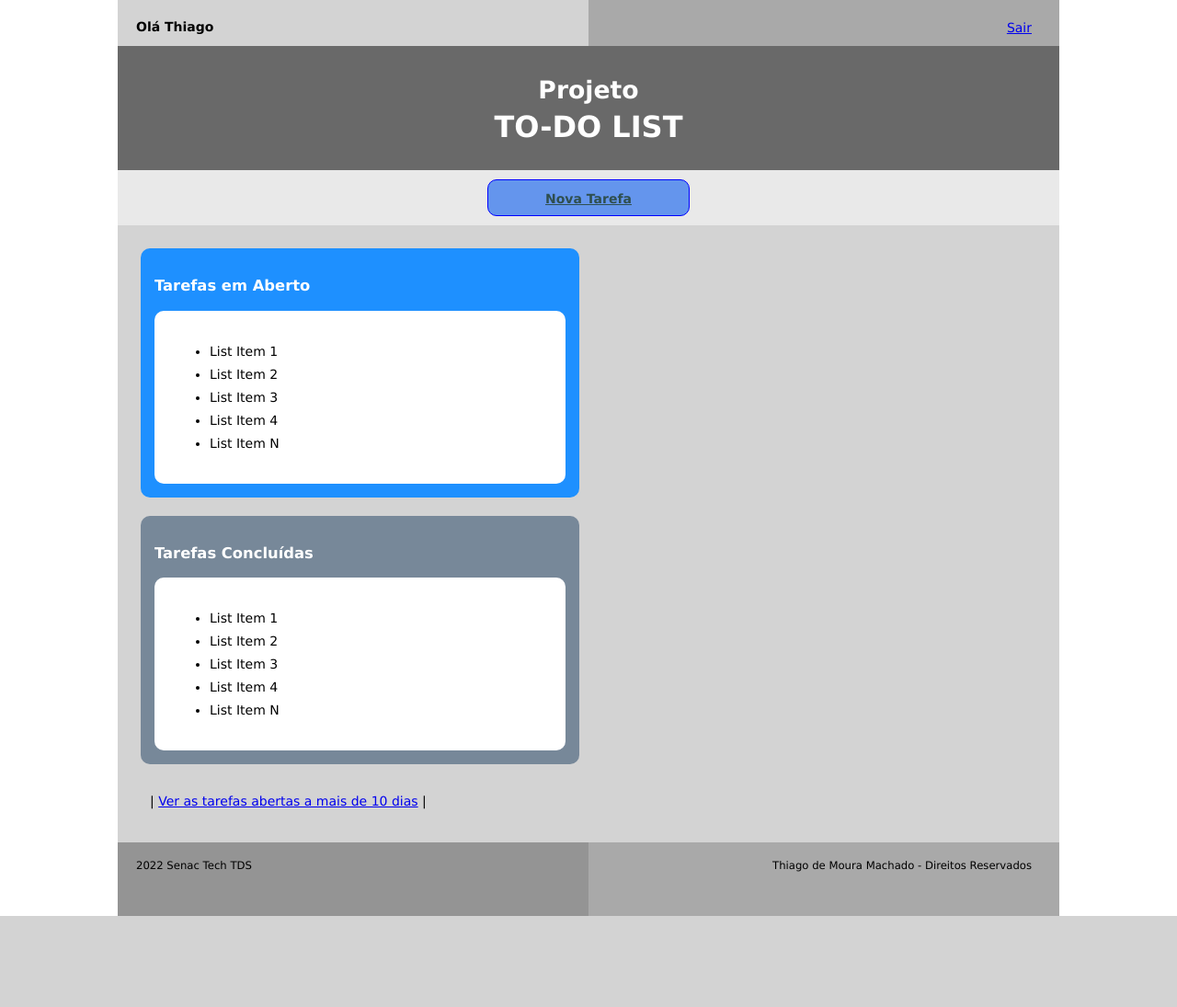
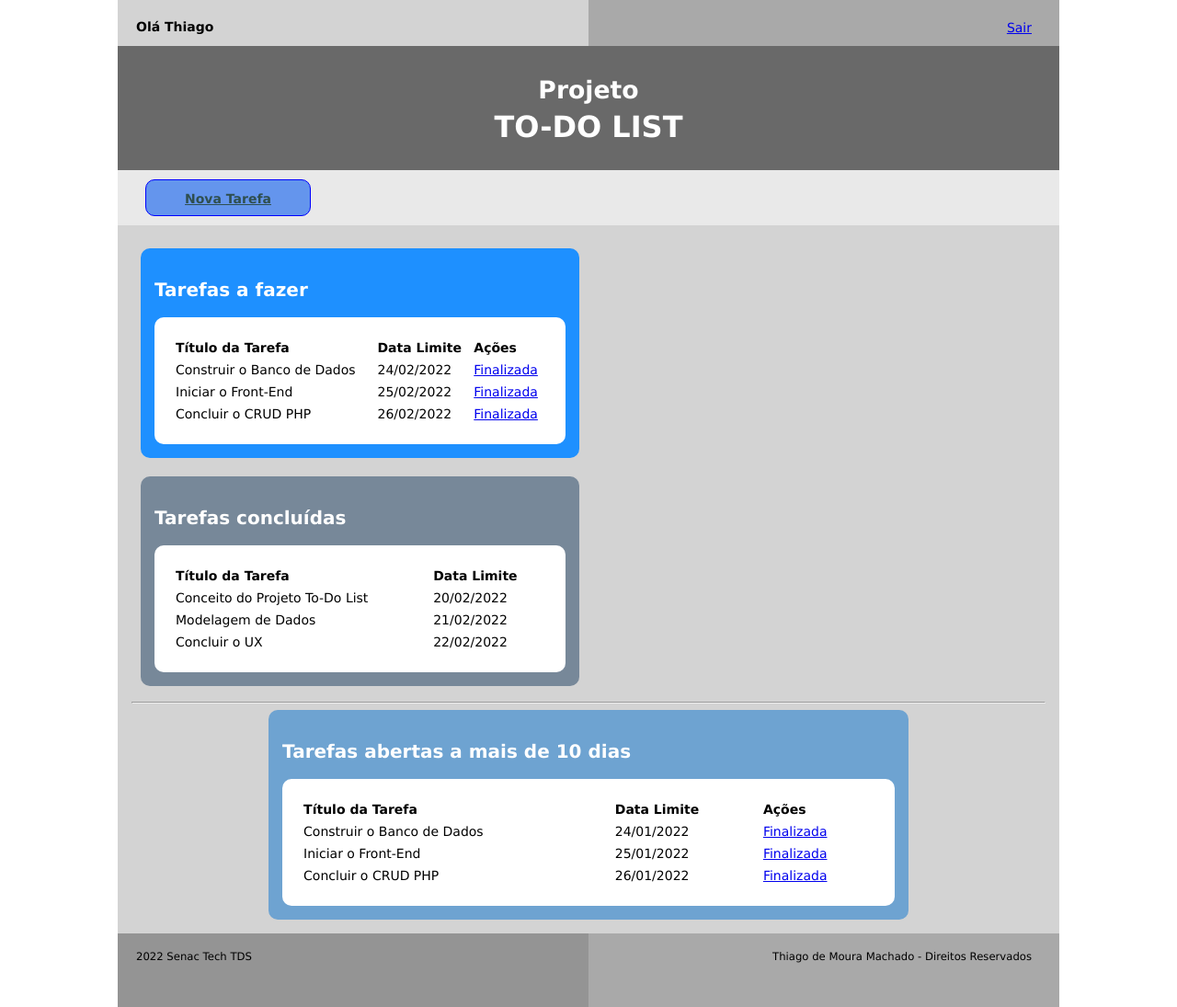
Before and after one commit to thiagodmm/todolist, a PHP site: page / in a window 1280 px wide. Shown: the whole page at 92% size. Before the commit the page ends 996 px from the top, so only its background shows below. Run offline with PHP 8.4, Linux system fonts and the light colour scheme.

Commit message:
Concluindo telas do Front-End versão Desktop

```diff
--- a/estilos.css
+++ b/estilos.css
@@ -19,6 +19,10 @@ h2 {
   font-size: 24px;
 }
 
+h3 {
+  font-size: 20px;
+}
+
 input {
   width: 250px;
   height: 35px;
@@ -33,6 +37,19 @@ textarea {
   border-radius: 5px;
   border: solid 1px blue;
   padding: 8px;
+}
+
+.formTable {
+  margin: auto;
+}
+
+.linkBranco {
+  color: white;
+  text-decoration: none;
+}
+
+.linkBranco:hover {
+  text-decoration: underline;
 }
 
 .container {
@@ -66,6 +83,27 @@ textarea {
 
 .btNovaTarefa {
   display: block;
+  margin-left: 20px;
+  padding: 10px;
+  background-color: cornflowerblue;
+  border-radius: 10px;
+  border: solid 1px blue;
+  color: darkslategray;
+  font-family: Verdana, Geneva, Tahoma, sans-serif;
+  font-size: 14px;
+  font-weight: bold;
+  width: 180px;
+  height: 40px;
+  cursor: pointer;
+}
+
+.btNovaTarefa:hover {
+  background-color: darkgray;
+  color: white;
+}
+
+.btCadTarefa {
+  display: block;
   margin: auto;
   padding: 10px;
   background-color: cornflowerblue;
@@ -75,12 +113,12 @@ textarea {
   font-family: Verdana, Geneva, Tahoma, sans-serif;
   font-size: 14px;
   font-weight: bold;
-  width: 220px;
+  width: 180px;
   height: 40px;
   cursor: pointer;
 }
 
-.btNovaTarefa:hover {
+.btCadTarefa:hover {
   background-color: darkgray;
   color: white;
 }
@@ -149,6 +187,16 @@ textarea {
   display: inline-block;
   width: 48%;
   background-color: lightslategray;
+}
+
+.tarefas10dias {
+  display: block;
+  margin: auto;
+  padding: 15px;
+  border-radius: 10px;
+  display: block;
+  width: 70%;
+  background-color: rgb(110, 163, 209);
 }
 
 .titPrincipal {
@@ -272,4 +320,8 @@ background-color:darkgray;
     width: 90%;
   }
 
+  .tarefas10dias {
+    width: 90%;
+  }
+
 }
--- a/index.html
+++ b/index.html
@@ -3,6 +3,7 @@
 
 <head>
   <html lang="pt-br">
+  <meta name="viewport" content="width=device-width, initial-scale=1">
   <meta charset="utf-8">
   <link rel="stylesheet" type="text/css" href="estilos.css">
   <title>Projeto To-Do List</title>
@@ -28,33 +29,87 @@
 
       <div class="content">
         <div class="tarefasAbertas">
-        <h3 class="txtBranco">Tarefas em Aberto</h3>
+        <h3 class="txtBranco">Tarefas a fazer</h3>
           <div class="toDoListcontent">
-            <ul>
-              <li>List Item 1</li>
-              <li>List Item 2</li>
-              <li>List Item 3</li>
-              <li>List Item 4</li>
-              <li>List Item N</li>
-            </ul>
+            <table style="width:100%">
+              <tr>
+                <td><b>Título da Tarefa</b></td>
+                <td><b>Data Limite</b></td>
+                <td><b>Ações</b></td>
+              </tr>
+              <tr>
+                <td>Construir o Banco de Dados</td>
+                <td>24/02/2022</td>
+                <td><a href="#">Finalizada</a></td>
+              </tr>
+              <tr>
+                <td>Iniciar o Front-End</td>
+                <td>25/02/2022</td>
+                <td><a href="#">Finalizada</a></td>
+              </tr>
+              <tr>
+                <td>Concluir o CRUD PHP</td>
+                <td>26/02/2022</td>
+                <td><a href="#">Finalizada</a></td>
+              </tr>
+            </table>
           </div>
         </div>
 
         <div class="tarefasFechadas">
-        <h3 class="txtBranco">Tarefas Concluídas</h3>
+        <h3 class="txtBranco">Tarefas concluídas</h3>
         <div class="toDoListcontent">
-          <ul>
-            <li>List Item 1</li>
-            <li>List Item 2</li>
-            <li>List Item 3</li>
-            <li>List Item 4</li>
-            <li>List Item N</li>
-          </ul>
+          <table style="width:100%">
+            <tr>
+              <td><b>Título da Tarefa</b></td>
+              <td><b>Data Limite</b></td>
+            </tr>
+            <tr>
+              <td>Conceito do Projeto To-Do List</td>
+              <td>20/02/2022</td>
+            </tr>
+            <tr>
+              <td>Modelagem de Dados</td>
+              <td>21/02/2022</td>
+            </tr>
+            <tr>
+              <td>Concluir o UX</td>
+              <td>22/02/2022</td>
+            </tr>
+          </table>
         </div>
         </div>
 
-      <p class="txtPadrao">
-      | <a href="#">Ver as tarefas abertas a mais de 10 dias</a> |</p>
+      <hr>
+
+      <div class="tarefas10dias">
+        <h3 class="txtBranco">Tarefas abertas a mais de 10 dias</h3>
+          <div class="toDoListcontent">
+            <table style="width:100%">
+              <tr>
+                <td><b>Título da Tarefa</b></td>
+                <td><b>Data Limite</b></td>
+                <td><b>Ações</b></td>
+              </tr>
+              <tr>
+                <td>Construir o Banco de Dados</td>
+                <td>24/01/2022</td>
+                <td><a href="#">Finalizada</a></td>
+              </tr>
+              <tr>
+                <td>Iniciar o Front-End</td>
+                <td>25/01/2022</td>
+                <td><a href="#">Finalizada</a></td>
+              </tr>
+              <tr>
+                <td>Concluir o CRUD PHP</td>
+                <td>26/01/2022</td>
+                <td><a href="#">Finalizada</a></td>
+              </tr>
+            </table>
+          </div>
+        </div>
+
     </div>
 
     <div class="footer">
```
Also changed, not shown: cadastro.html (added, +75 -0 lines), login.html (+10 -4 lines), nova_tarefa.html (+11 -7 lines).
